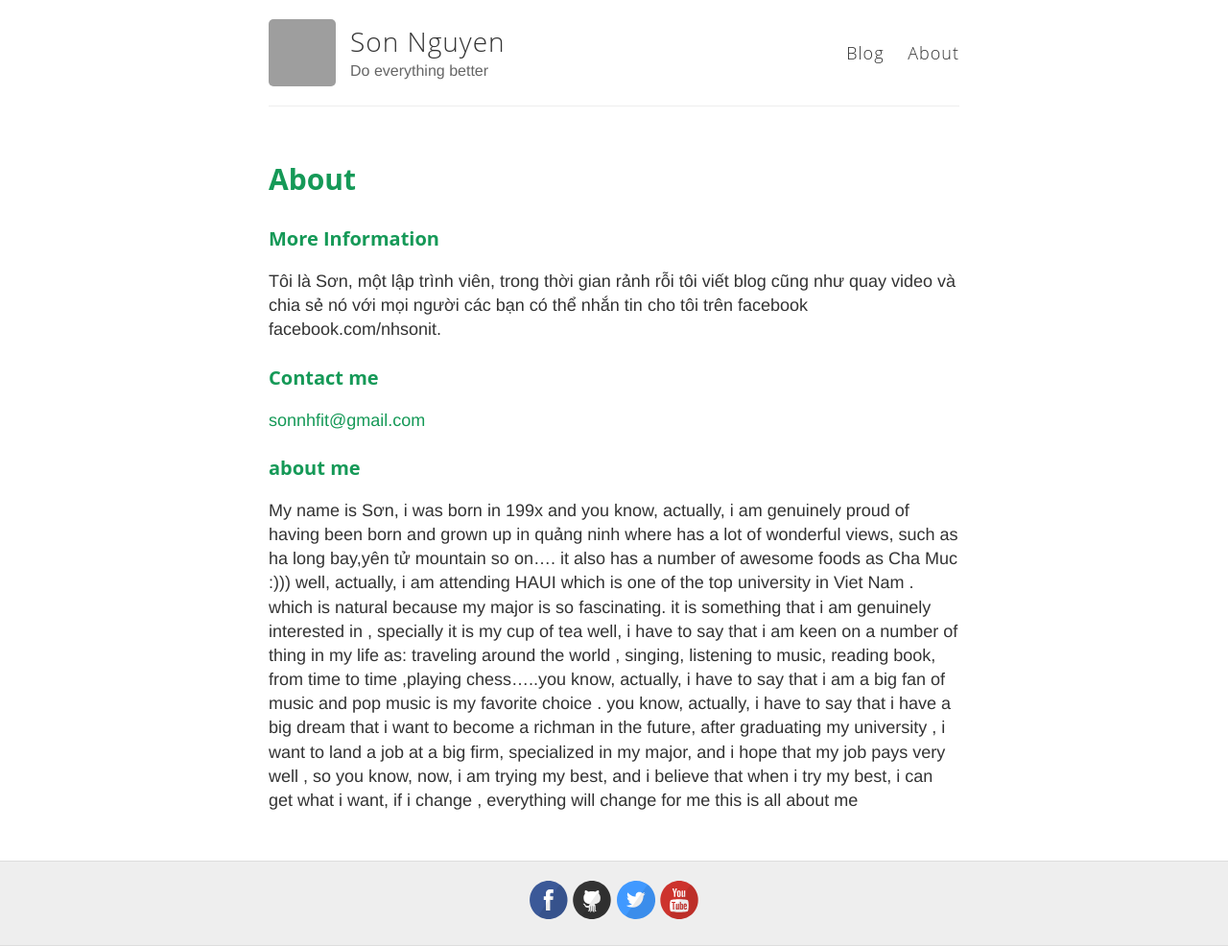
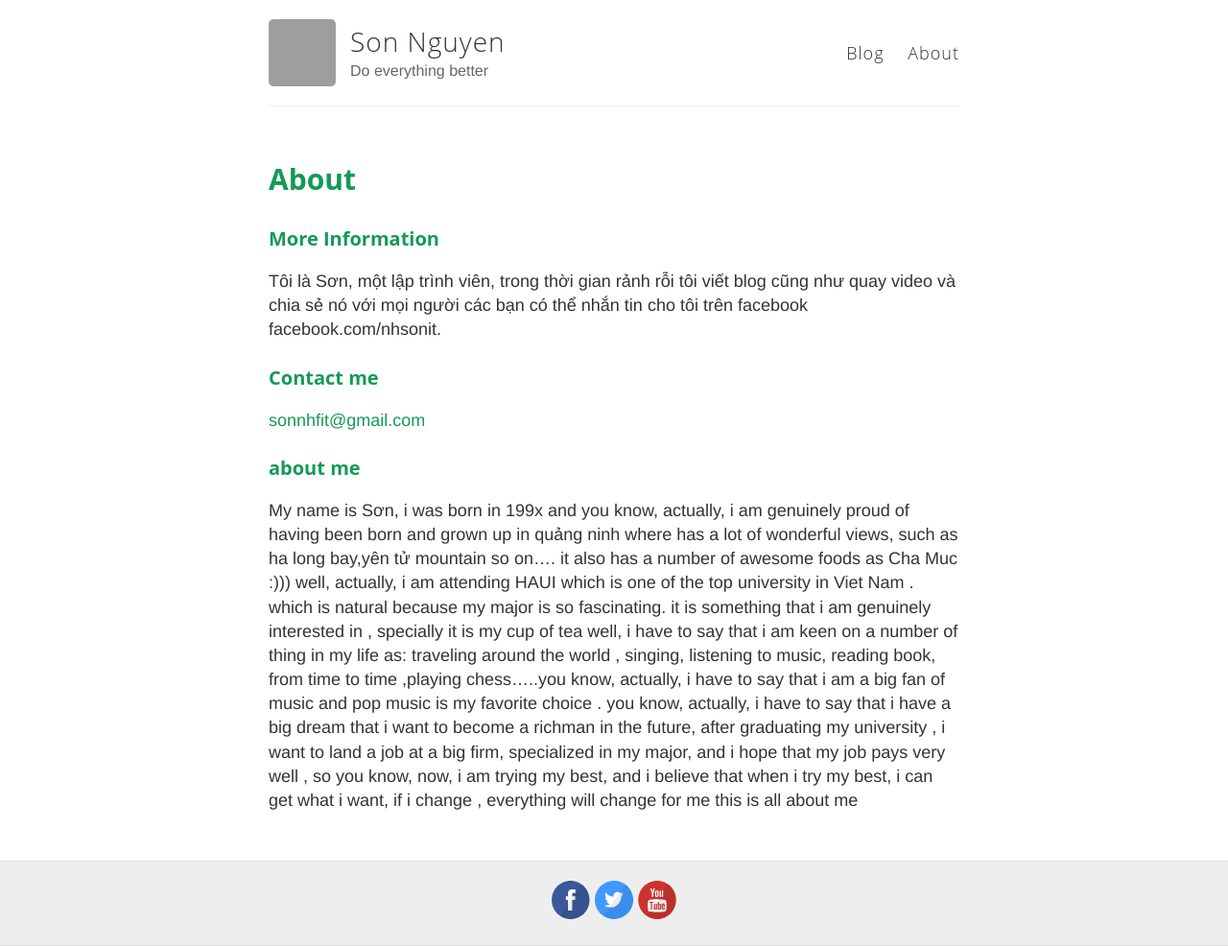
Before and after one commit to sonnhfit/sonnhfit.github.io, a Jekyll site: the page built from about.md, in a window 1280 px wide. Shown: the whole page at 96% size. Built offline with Jekyll 4.4.1, drawn with Linux system fonts in a browser that asks for light colours; grey boxes are pictures that could not be loaded.

Commit message:
Update svg-icons.html

```diff
--- a/_includes/svg-icons.html
+++ b/_includes/svg-icons.html
@@ -2,7 +2,6 @@
 {% if site.footer-links.email %}<a href="mailto:{{ site.footer-links.email }}"><i class="svg-icon email"></i></a>{% endif %}
 {% if site.footer-links.facebook %}<a href="https://www.facebook.com/{{ site.footer-links.facebook }}"><i class="svg-icon facebook"></i></a>{% endif %}
 {% if site.footer-links.flickr %}<a href="https://www.flickr.com/{{ site.footer-links.flickr }}"><i class="svg-icon flickr"></i></a>{% endif %}
-{% if site.footer-links.github %}<a href="https://github.com/{{ site.footer-links.github }}"><i class="svg-icon github"></i></a>{% endif %}
 {% if site.footer-links.instagram %}<a href="https://instagram.com/{{ site.footer-links.instagram }}"><i class="svg-icon instagram"></i></a>{% endif %}
 {% if site.footer-links.linkedin %}<a href="https://www.linkedin.com/in/{{ site.footer-links.linkedin }}"><i class="svg-icon linkedin"></i></a>{% endif %}
 {% if site.footer-links.pinterest %}<a href="https://www.pinterest.com/{{ site.footer-links.pinterest }}"><i class="svg-icon pinterest"></i></a>{% endif %}
```
